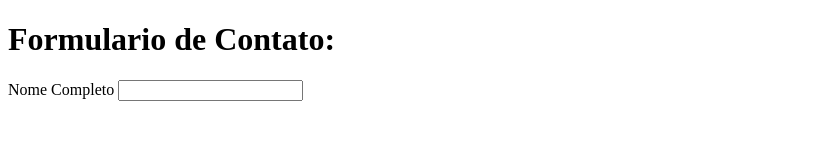
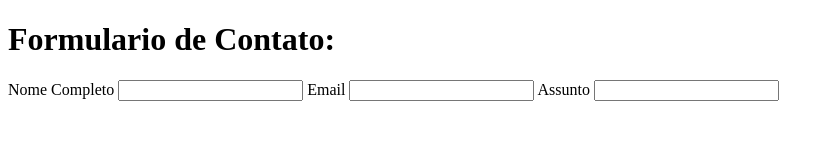
Before and after one commit to brunofvincensi/aprendendo-git, a plain HTML site: page index.html in a window 1280 px wide. Shown: the whole page, without its empty margins (0-834 px from the left). Drawn offline with Linux system fonts and the light colour scheme.

Commit message:
Assunto adicionato

```diff
--- a/index.html
+++ b/index.html
@@ -7,11 +7,18 @@
 	</head>
 	<body>
 			<h1>Formulario de Contato:</h1>
+		<label>
 			<span>Nome Completo</span>
 			<input type="text" class="input_text" name="nome" id="name"/>
+		</label>
 
-
-
-
+		<label>
+			<span>Email</span>
+			<input type="text" class="input_text" name="email" id="email"/>
+		</label>
+		<label>
+			<span>Assunto</span>
+			<input type="text" class="input_text" name="assunto" id="subjetivo"/>
+		</label>
 	</body>
 </html>
```
